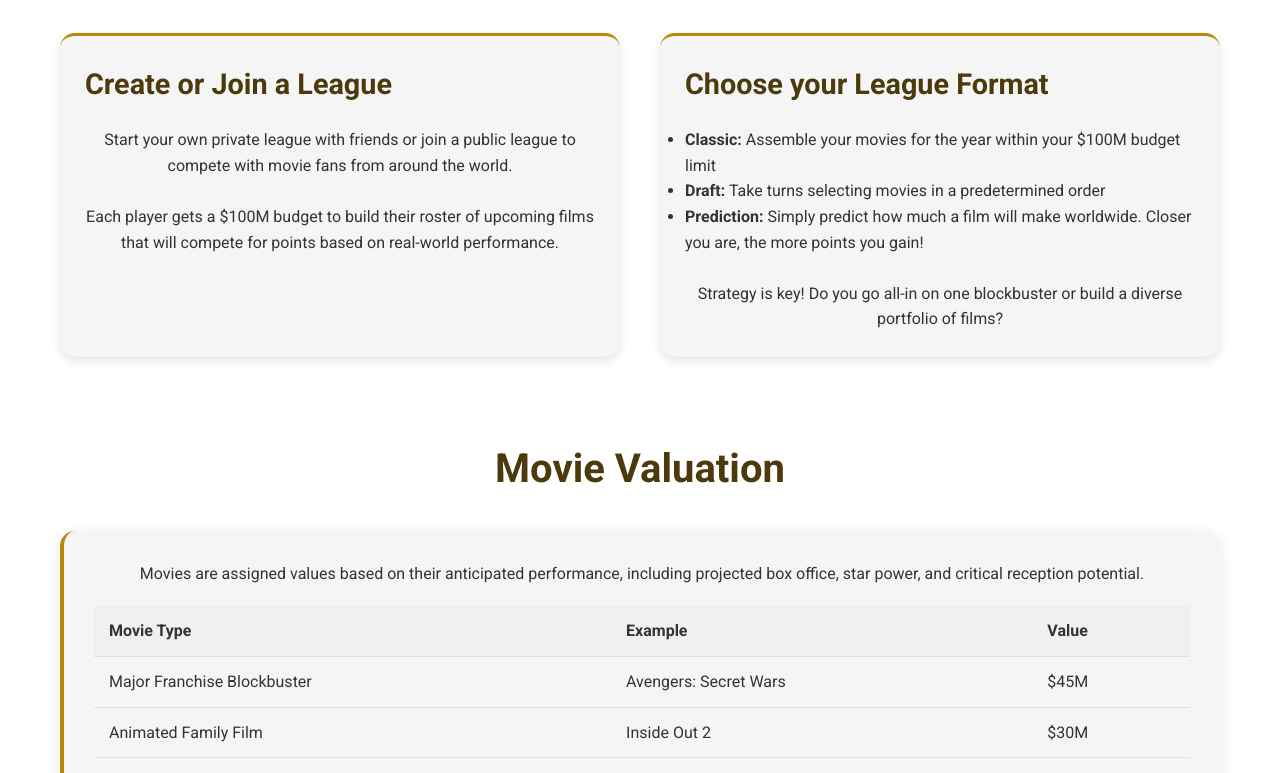
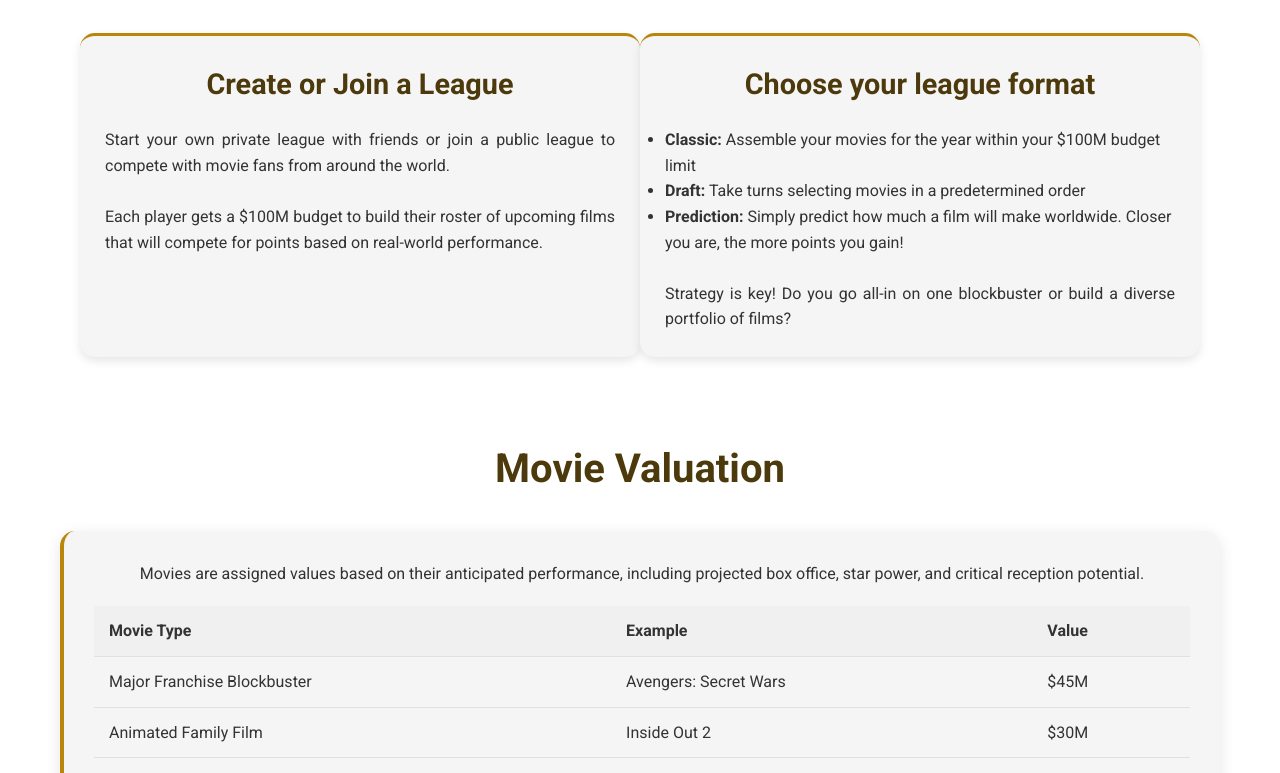
Before and after one commit to harrydbarnes/MFL, a plain HTML site: page index.html in a window 1280 px wide. Shown: the part 747-1520 px from the top of the page. Drawn offline with Linux system fonts and the light colour scheme.

Commit message:
Update index.html

```diff
--- a/index.html
+++ b/index.html
@@ -61,6 +61,7 @@
     h3 {
         font-size: 1.8rem;
         margin-bottom: 20px;
+        text-align: center;
         color: #4c3a0c;
     }
 
@@ -173,6 +174,21 @@
         flex-wrap: wrap;
         justify-content: space-between;
         margin: 40px 0;
+    }
+
+.first-section p,
+.first-infographic .infographic p {
+    text-align: justify; /* Justify the text */
+    /* Additional centering within the card */
+    /*display: flex; /* Use flexbox for centering */
+    /*flex-direction: column; /* Stack content vertically */
+    /*justify-content: center; /* Center vertically */
+    /*align-items: center; /* Center horizontally */
+}
+
+.first-infographic {
+    display: flex;
+    justify-content: center;
 }
 
     .infographic {
@@ -320,7 +336,7 @@
             </div>
         </div>
 
-        <section id="how-it-works" class="info-card">
+       <section id="how-it-works" class="info-card first-section">
     <h2>What is <span style="color: #7f6115;">Movie Fantasy League</span>?</h2>
     <p><span style="color: #7f6115;">Movie Fantasy League</span> (MFL) brings the excitement of fantasy sports to the world of cinema. Draft upcoming movies, track their real-world performance, and compete with friends to see whose film portfolio reigns supreme!</p>
     <br>
@@ -332,7 +348,7 @@
 </section>
 
         <h2 id="league-setup">League Setup</h2>
-        <div class="infographic-container">
+<div class="infographic-container first-infographic">
     <div class="infographic">
         <h3>Create or Join a League</h3>
         <p>Start your own private league with friends or join a public league to compete with movie fans from around the world.</p>
@@ -340,7 +356,7 @@
         <p>Each player gets a $100M budget to build their roster of upcoming films that will compete for points based on real-world performance.</p>
     </div>
     <div class="infographic">
-                <h3>Choose your League Format</h3>
+        <h3>Choose your league format</h3>
         <ul>
             <li><strong>Classic:</strong> Assemble your movies for the year within your $100M budget limit</li>
             <li><strong>Draft:</strong> Take turns selecting movies in a predetermined order</li>
```
Lines whose indentation alone changed are shown as unchanged.
